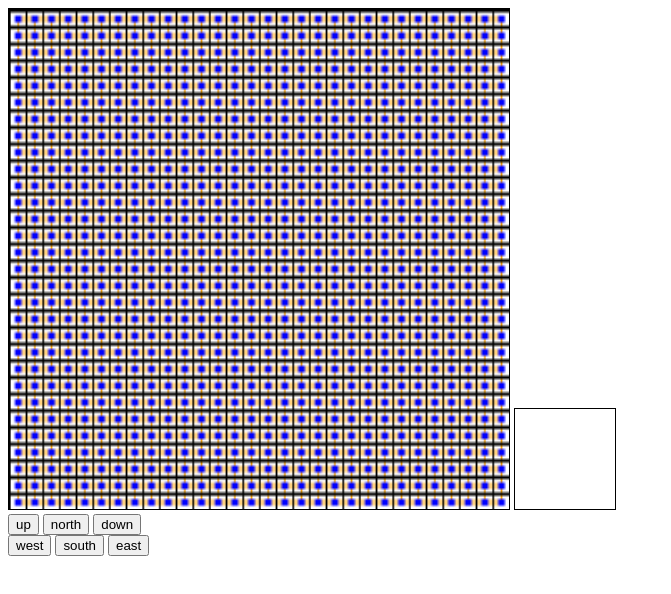
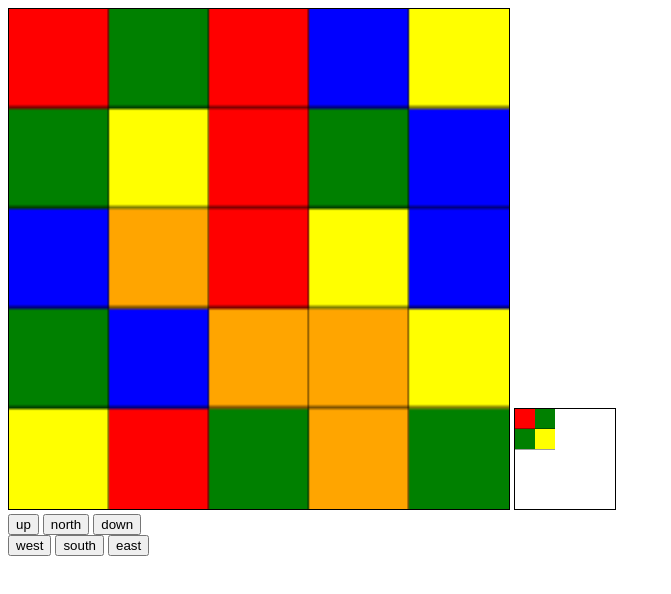
Before and after one commit to devdave/py_rpg1, a plain HTML site: page prototypes/map_canvas2.html in a window 1280 px wide. Shown: the whole page, without its empty margins (0-671 px from the left). Drawn offline with nearby package versions, Linux system fonts and the light colour scheme.

Commit message:
It's ugly as sin, but proof of concept for scroller logic

```diff
--- a/prototypes/map_canvas2.html
+++ b/prototypes/map_canvas2.html
@@ -14,9 +14,11 @@
                 height: 100px;
             }
         </style>
+        <script src="//ajax.googleapis.com/ajax/libs/jquery/2.1.1/jquery.min.js"></script>
         <script src="./p2_fake_map.js"></script>
         <script src="./map_canvas2.js"></script>
         <script src="./ping_js/ping.js"></script>
+
     </head>
     <body>
         <canvas id="canvas_map"></canvas>
@@ -35,7 +37,79 @@
 
     <script>
         (function(){
-            initialize_map(map_lookup, gridW, gridH);
+
+            var my_map = new GameMap(fakeMap),
+                canvas_map = document.getElementById("canvas_map"),
+                ctx_map = canvas_map.getContext("2d"),
+                canvas_view = document.getElementById("viewport"),
+                ctx_view = canvas_view.getContext("2d");
+                game_cols = fakeMap.cols,
+                game_rows = fakeMap.rows,
+                map_scalex = canvas_map.width / game_cols,
+                map_scaley = canvas_map.height / game_rows,
+                view_scalex = canvas_map.width / game_cols,
+                view_scaley = canvas_map.height / game_rows,
+                max_x = 2, max_y = 2,
+                player = {
+
+                    x: 0,
+                    y: 0
+
+                },
+                update = false;
+                ping.Lib.initInput();
+
+
+                function gameLoop() {
+                    "use strict";
+
+                    if (ping.Lib.Input.state.U) {
+                        player.y = Math.max(0, player.y - 1);
+                        update = true;
+                    }
+                    else if (ping.Lib.Input.state.D) {
+                        player.y = Math.min(fakeMap.rows -1, player.y +1);
+                        update = true;
+                    }
+
+                    if (ping.Lib.Input.state.L) {
+                        player.x = Math.max(0, player.x -1);
+                        update = true;
+                    }
+                    else if (ping.Lib.Input.state.R) {
+                        player.x = Math.min(fakeMap.cols - 1, player.x + 1);
+                        update = true;
+                    }
+
+
+                    if (update) {
+                        console.log(player.x, player.y);
+                        debugger;
+                        ctx_view.beginPath();
+                        ctx_view.clearAll();
+                        my_map.render(ctx_view, player.x, player.y, 1, 1);
+                        ctx_view.strokeRect(player.x * view_scalex, player.y * view_scaley, view_scalex, view_scaley);
+                        ctx_view.closePath();
+                        update = false;
+
+                    }
+
+                    setTimeout(gameLoop, 150);
+
+                }
+
+
+
+            my_map.render(ctx_map);
+
+            ctx_view.beginPath();
+            my_map.render(ctx_view, player.x, player.y, 1, 1);
+            ctx_view.closePath();
+
+            gameLoop();
+
+
+
         })();
     </script>
 
--- a/prototypes/map_canvas2.js
+++ b/prototypes/map_canvas2.js
@@ -1,201 +1,84 @@
-/**
-    Prototype 2 goals
 
-    Build a GameMap object that holds a list of
-    all rooms.
+GameTile = function(col, row, parent, fillStyle) {
+    /**
+    GameTile doesn't know the size of the canvas
+    it's going to be so instead it knows what position it
+    is on a grid.
 
-    Setup 2 canvas tags
-*/
+
+    */
+    this.x = col;
+    this.y = row;
+
+    this.sx = 1;
+    this.sy = 1;
+    this.fillStyle = fillStyle;
+
+    this.parent = parent;
+}
+
+GameTile.prototype.render = function(ctx, scale_x, scale_y) {
+    "use strict";
+    var x = this.x * scale_x,
+        y = this.y * scale_y;
+
+    ctx.rect(x, y, scale_x, scale_y);
+}
+
+
+GameMap = function(map_data) {
+    "use strict";
+
+    this.width = map_data.cols;
+    this.height = map_data.rows;
+    this.grid = ping.QuadrantFactory(this.width, this.height);
+    this.elements = [];
+
+    var colors = ["red","blue","green","yellow", "orange"],
+        row, col, myColor, debug;
+
+    for (row = 0; row < this.height; row++) {
+        alert("stop!");
+        for(col = 0; col < this.width; col++){
+            alert("stop!");
+            myColor = colors[Math.floor(Math.random() * colors.length)];
+            var tile = new GameTile(col, row, parent, myColor );
+            this.grid.add(tile);
+            this.elements.push(tile);
+        }
+    }
+    debug = this.grid.getAll();
+    console.log(this.height * this.width, debug.length, debug.length == this.height * this.width);
+}
+
+GameMap.prototype.render = function(ctx, offsetx, offsety, limit_x, limit_y) {
+    "use strict";
+    var scale_x = ctx.canvas.width / this.width,
+        scale_y = ctx.canvas.height / this.height,
+        offsetx = offsetx || 0,
+        offsety = offsety || 0,
+        limit_x = limit_x || this.width,
+        limit_y = limit_y || this.height,
+        search_box = {x:offsetx, y:offsety, sx:limit_x, sy: limit_y},
+        my_elements, debug_element;
+
+        if (arguments.length == 1) {
+            my_elements = this.elements;
+        } else {
+            my_elements = this.grid.findBox(search_box);
+            debug_element = this.grid.getAll();
+            console.log("found", my_elements.length);
+        }
 
 
 
-function renderBox(ctx, x, y, h, w, fill) {
-    "use strict";
-
-    ctx.beginPath();
-
-    if (fill === true) {
-        ctx.fillRect(x, y, h, w);
-    } else {
-        ctx.strokeRect(x, y, h, w);
-    }
-}
-
-function interconnectLines(ctx,
-        bX, //Top left corner
-        bY, //Top left corner
-        bW, // width
-        bH, //Height - TODO abstract box to an object
-        doHorz, //Optional
-        doVert  //Optional
-        ) {
-
-    "use strict";
-
-    if (doHorz === false && doVert === false) {
-        return;
+    for( var i = 0; i < my_elements.length; i++) {
+        ctx.beginPath();
+        my_elements[i].render(ctx, scale_x, scale_y);
+        ctx.fillStyle = my_elements[i].fillStyle;
+        ctx.stroke();
+        ctx.fill();
+        ctx.closePath;
     }
 
-    //horizontal first
-    //we want to draw from the middle of the box to the next
-    //box over.  It is assumed that higher level
-    //logic above this ensure's there IS in fact box
-
-    //The target is the boxes's center
-    var halfW = bW / 2,
-        halfH = bH / 2,
-        boxRight = { x: bX + bW + halfW, y: bY + halfH  },
-        boxDown  = { x: bX + halfW, y: bY + bH + halfH },
-        boxCur   = { x: bX, y: bY };
-
-
-    function center() {
-        ctx.moveTo(boxCur.x + halfW, boxCur.y + halfH);
-    }
-    ctx.save();
-    ctx.beginPath();
-
-    if (doHorz) {
-        //It's just a step to the right!
-        center();
-        ctx.lineTo(boxRight.x, boxRight.y);
-    }
-
-    if (doVert) {
-        //And then a jump down!
-        center();
-        ctx.lineTo(boxDown.x, boxDown.y);
-
-    }
-
-    ctx.stroke();
-    ctx.restore();
-
-    return;
 }
-
-function initialize_map(map, gridColCnt, gridRowCnt) {
-    "use strict";
-    var map_cnv = document.getElementById("canvas_map"),
-        map_ctx = map_cnv.getContext("2d"),
-        cWidth = map_cnv.width,
-        cHeight = map_cnv.height,
-
-        boxWidth = cWidth / gridColCnt,
-        boxHeight = cHeight / gridRowCnt,
-
-        squareInsetDepth = 0.30,
-        insetWidth = boxWidth * squareInsetDepth,
-        insetHeight = boxHeight * squareInsetDepth,
-        //squareMaxRowSize = cWidth / gridRowCnt,
-        //squareMaxColSize = cHeight / gridColCnt,
-
-
-        //squareInsetX = boxWidth * (squareInsetDepth * 2),
-        //squareInsetY = boxHeight * squareInsetDepth,
-        //squareInsetH = boxHeight - (squareInsetX * 2),
-        //squareInsetW = boxWidth - squareInsetY * 2,
-        showPerimeter = true,
-        showBox = true,
-        showLine = true,
-        xPos = 0,
-        yPos = 0;
-        //halfX = 0,
-        //halfY = 0,
-        //nextX = 0,
-        //nextY = 0;
-
-    //Make all lines crisper
-    map_ctx.translate(0.5, 0.5);
-
-    map_ctx.strokeStyle = "black";
-    map_ctx.save();
-    map_ctx.beginPath();
-
-
-
-    for (var r = 0; r < gridColCnt; r++) {
-        //Been a while since I've worked with c++ ;)
-
-        for(var c = 0; c < gridRowCnt; c++) {
-
-            xPos = c*boxWidth;
-            yPos = r*boxHeight;
-
-
-            map_ctx.moveTo(xPos,yPos);
-
-            if (showPerimeter) {
-
-                map_ctx.save();
-                map_ctx.strokeStyle = "black";
-                renderBox(map_ctx, xPos, yPos, boxWidth, boxHeight );
-
-                map_ctx.restore();
-            }
-
-            if (showLine) {
-
-                map_ctx.strokeStyle = "orange";
-                interconnectLines(
-                    map_ctx,
-                    xPos,
-                    yPos,
-                    boxWidth,
-                    boxHeight,
-                    c+1 < gridRowCnt,
-                    r+1 < gridColCnt
-                );
-
-            }
-
-
-            if (showBox) {
-                map_ctx.save();
-                map_ctx.fillStyle = "blue";
-                /**
-                    I wrote this and it still confused
-                    me when I pass over it.
-
-                    So we want the interior square to have
-                    10% padding around it.
-
-                    So 1st two arguments, we move our box
-                    down and right by 10%... BUT the box
-                    itself is still 100% sized.
-
-                    We still want 10% padding per side.
-                    left + right + box.width must equal 100
-
-                    the 2 & 3rd argument + inset H & W
-                    only pushes the box 10% down and 10% right
-                    but the box is still 100%.
-
-                    So for arguments 4 & 5, you shrink the
-                    box by 20% so that you get 10% padding
-                    on all sides.
-
-                */
-                renderBox(map_ctx,
-                           xPos + insetWidth,
-                           yPos + insetHeight,
-                           boxWidth - ( insetWidth * 2),
-                           boxHeight - ( insetHeight * 2) ,
-                           true
-                );
-                map_ctx.restore();
-
-
-            }
-
-
-        }
-
-
-    }
-    //map_ctx.stroke();
-    map_ctx.restore();
-
-
-
-};
```
